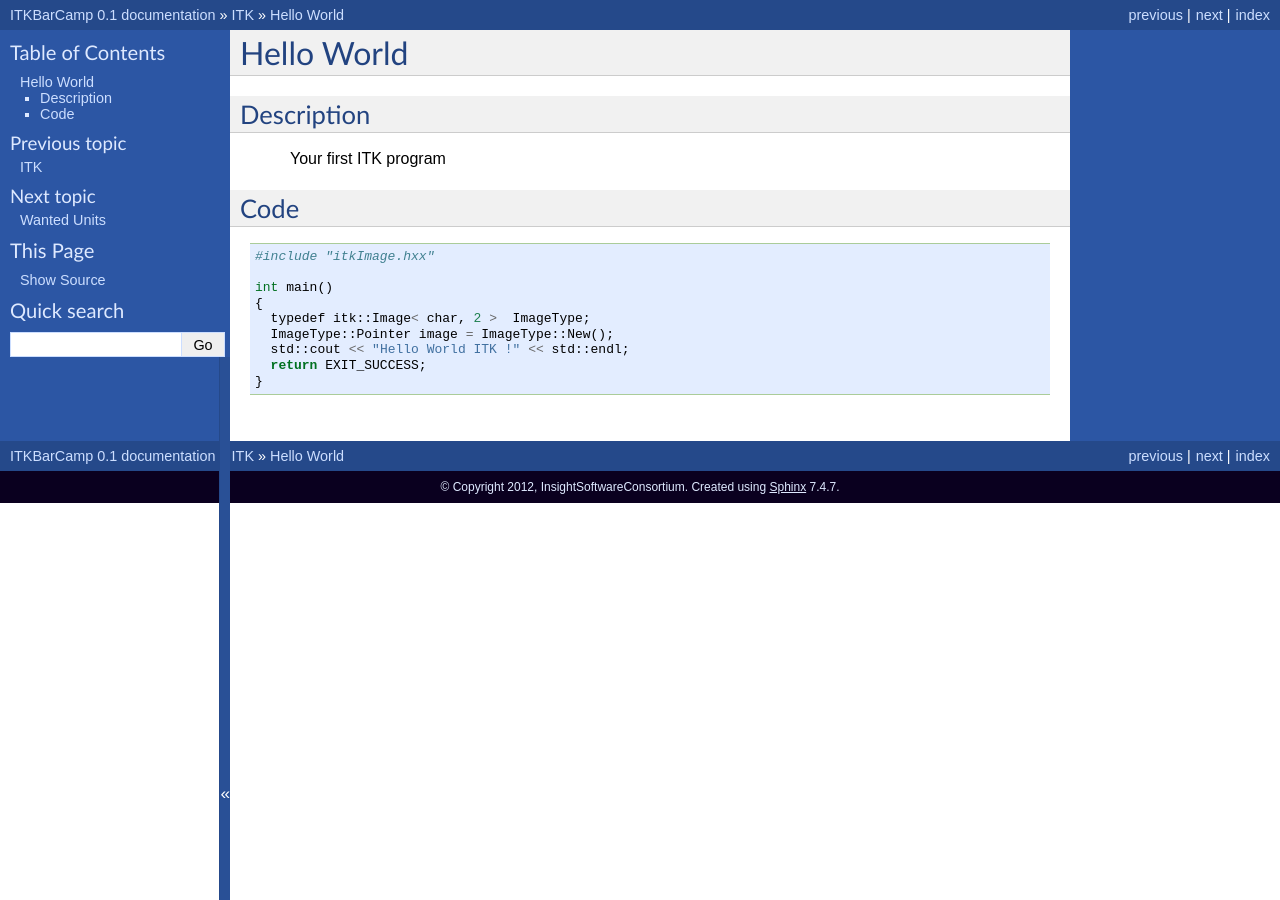
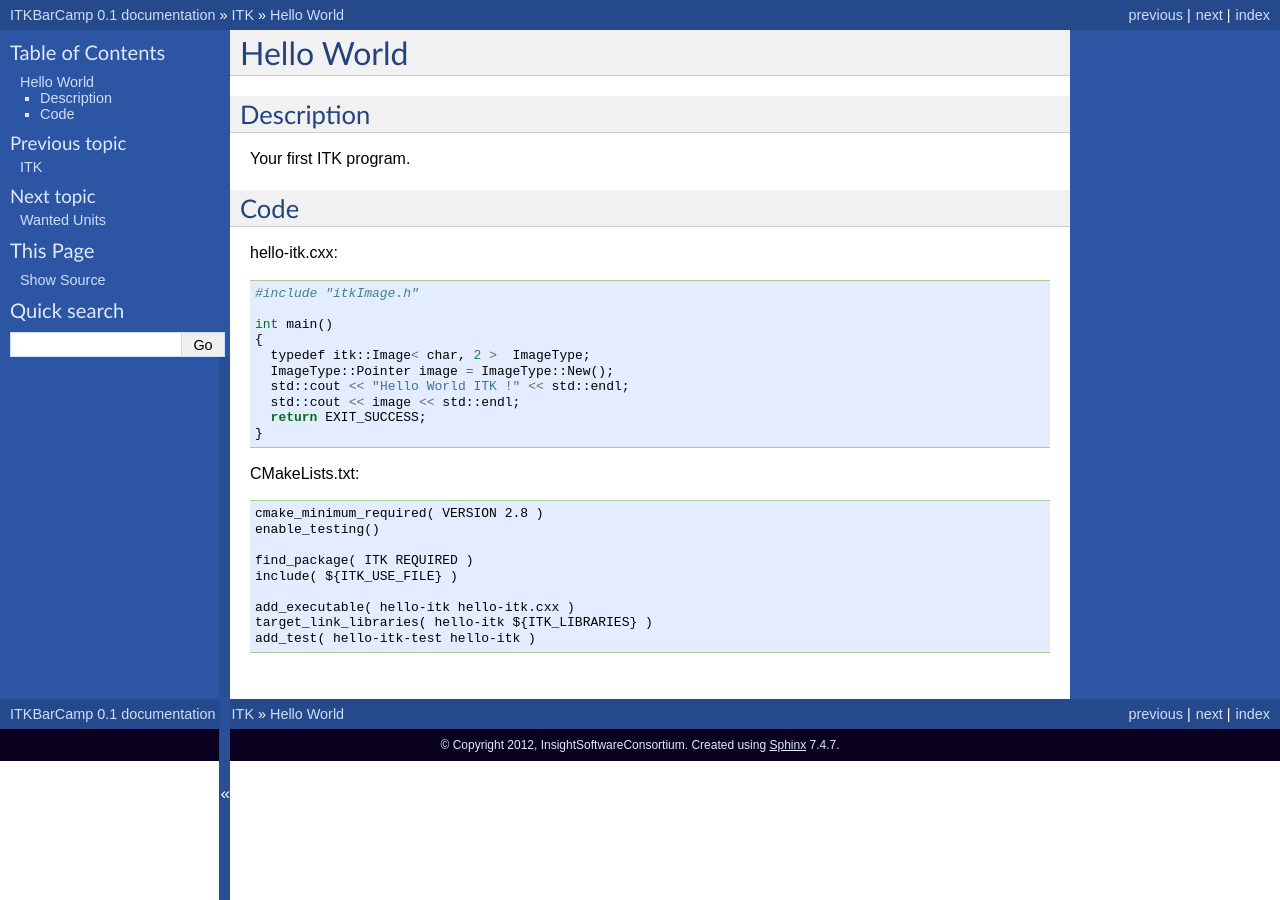
Before and after one commit to InsightSoftwareConsortium/ITKBarCamp, a Sphinx documentation site: the page built from doc/source/ITK/HelloWorld.rst, in a window 1280 px wide. Built offline with Sphinx 7.4.7, drawn with Linux system fonts in a browser that asks for light colours; formulas are drawn with MathJax 3.

Commit message:
Add CMakeLists.txt for ITK/HelloWorld.rst.

```diff
--- a/doc/source/ITK/HelloWorld.rst
+++ b/doc/source/ITK/HelloWorld.rst
@@ -1,23 +1,35 @@
-===========
 Hello World
 ===========
 
 Description
-###########
-  Your first ITK program
+-----------
 
+Your first ITK program.
 
 Code
-####
+----
 
-::
+hello-itk.cxx::
 
-  #include "itkImage.hxx"
+  #include "itkImage.h"
 
   int main()
   {
     typedef itk::Image< char, 2 >  ImageType;
     ImageType::Pointer image = ImageType::New();
     std::cout << "Hello World ITK !" << std::endl;
+    std::cout << image << std::endl;
     return EXIT_SUCCESS;
   }
+
+CMakeLists.txt::
+
+  cmake_minimum_required( VERSION 2.8 )
+  enable_testing()
+
+  find_package( ITK REQUIRED )
+  include( ${ITK_USE_FILE} )
+
+  add_executable( hello-itk hello-itk.cxx )
+  target_link_libraries( hello-itk ${ITK_LIBRARIES} )
+  add_test( hello-itk-test hello-itk )
```
